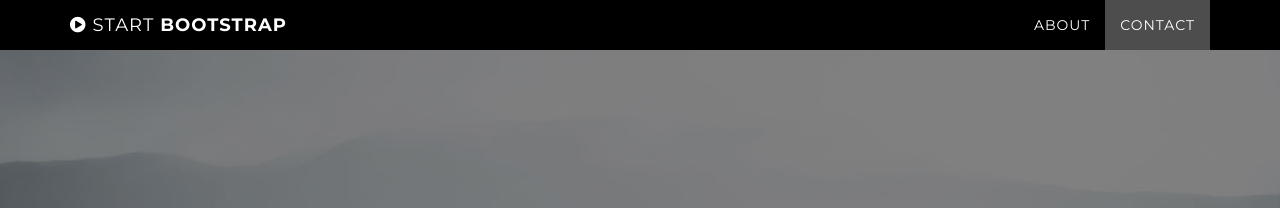
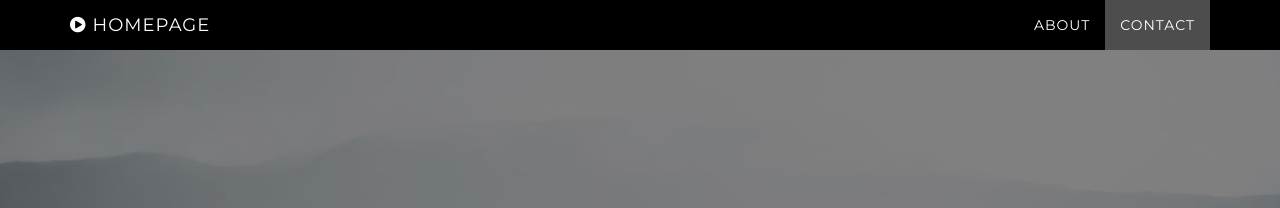
Before and after one commit to Matthew-Marsicano/matthew-marsicano.github.io, a Jekyll site: the page built from index.html, in a window 1280 px wide. Shown: the top 208 px of the page. Built offline with Jekyll 4.4.1, drawn with Linux system fonts in a browser that asks for light colours.

Commit message:
Update nav.html

```diff
--- a/_includes/nav.html
+++ b/_includes/nav.html
@@ -6,7 +6,7 @@
                     <i class="fa fa-bars"></i>
                 </button>
                 <a class="navbar-brand page-scroll" href="#page-top">
-                    <i class="fa fa-play-circle"></i>  <span class="light">Start</span> Bootstrap
+                    <i class="fa fa-play-circle"></i>  <span class="light">Homepage</span>
                 </a>
             </div>
 
```
